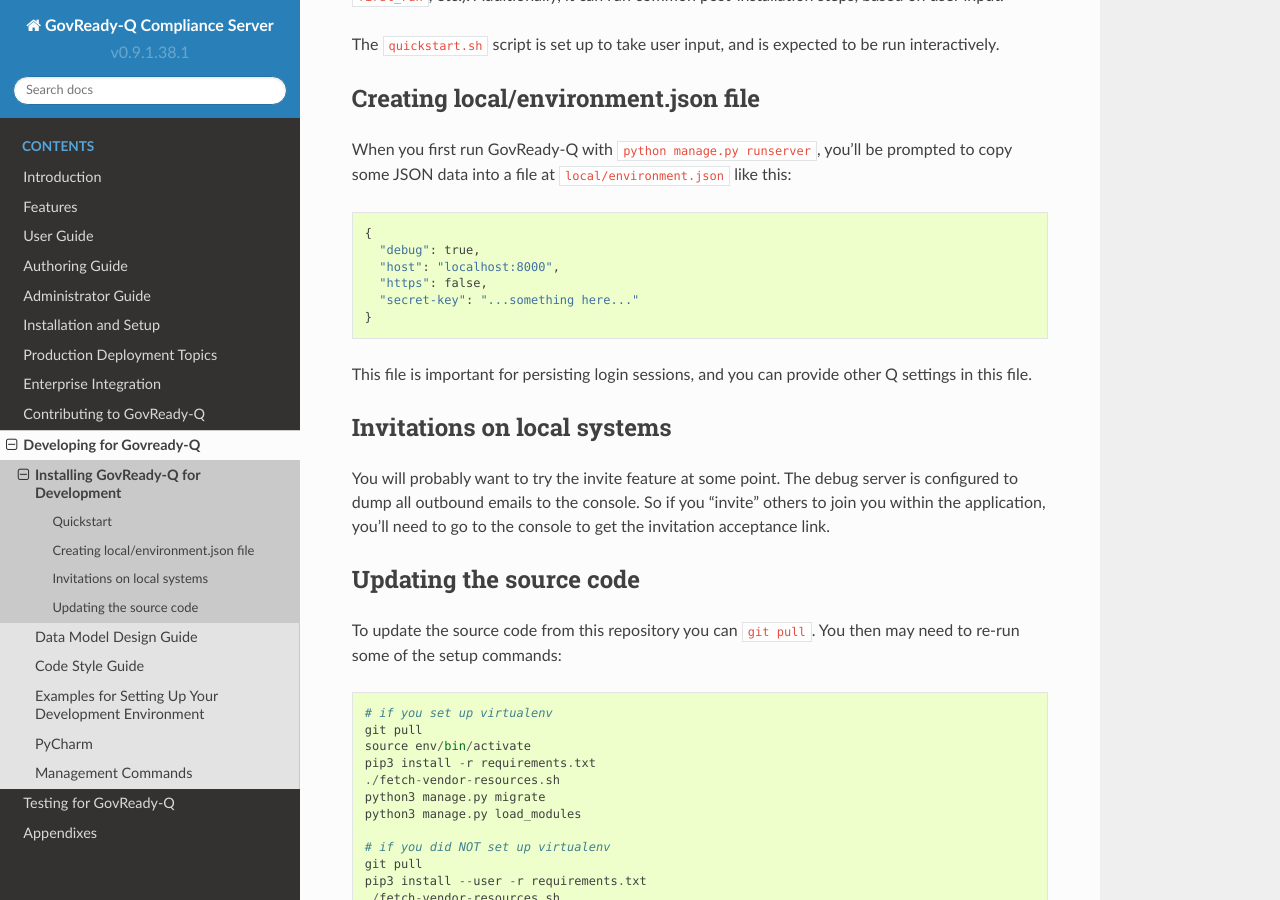
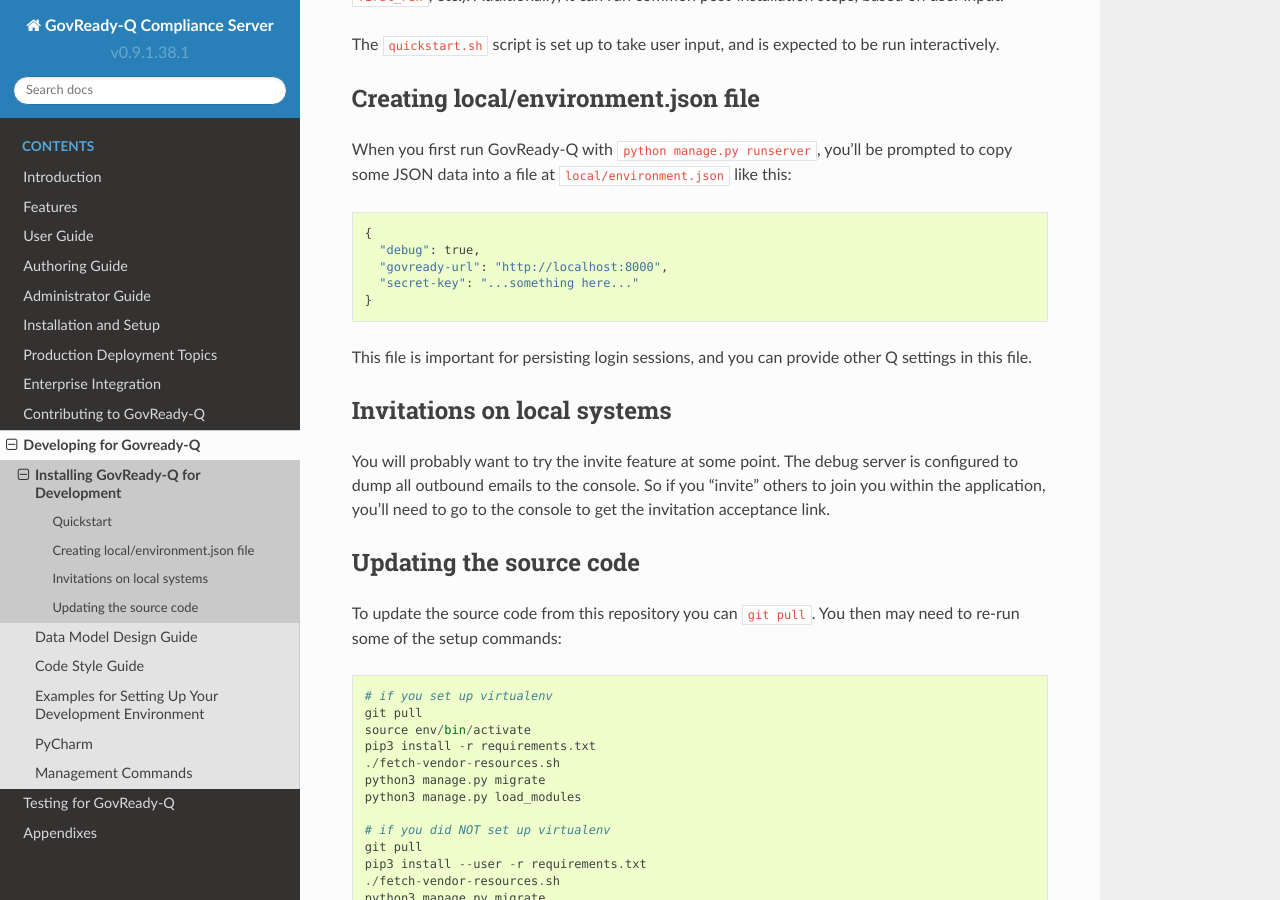
Before and after one commit to GovReady/govready-q-docs, a Sphinx documentation site: the page built from source/developing-for-govready-q/installing-govready-q-for-development.rst, in a window 1280 px wide and 900 px high, scrolled down 567 px. Built offline with Sphinx 7.4.7 and the Read the Docs theme 2.0.0, drawn with Linux system fonts in a browser that asks for light colours.

Commit message:
Change host to govready-url

```diff
--- a/source/developing-for-govready-q/installing-govready-q-for-development.rst
+++ b/source/developing-for-govready-q/installing-govready-q-for-development.rst
@@ -46,8 +46,7 @@
 
    {
      "debug": true,
-     "host": "localhost:8000",
-     "https": false,
+     "govready-url": "http://localhost:8000",
      "secret-key": "...something here..."
    }
 
```
